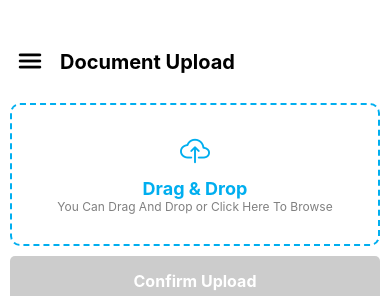
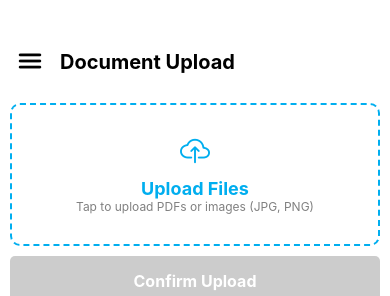
Before and after one commit to akindukodithuwakku/ATG-Mobile, a React Native app: screen /Documents in a window 390 px wide. Shown: the top 296 px of the page. Built offline with nearby package versions, Linux system fonts and the light colour scheme.

Commit message:
now can upload images

```diff
--- a/screens/Documents.js
+++ b/screens/Documents.js
@@ -35,7 +35,7 @@ const DocumentUpload = ({ navigation }) => {
   const pickDocument = async () => {
     try {
       const result = await DocumentPicker.getDocumentAsync({
-        type: "application/pdf",
+        type: ["application/pdf", "image/jpeg", "image/png"],
       });
       if (!result.canceled) {
         const file = result.assets[0];
@@ -49,7 +49,7 @@ const DocumentUpload = ({ navigation }) => {
   const uploadDocument = (uri, name) => {
     return new Promise((resolve, reject) => {
       try {
-        const userId = "Akindu_01";
+        const userId = "testuser_01";
         setUploadingFiles((prev) => ({
           ...prev,
           [name]: { progress: 0 },
@@ -85,7 +85,7 @@ const DocumentUpload = ({ navigation }) => {
               };
               setConfirmedFiles((prev) => [...prev, documentData]);
               scrollToEnd();
-              resolve(); // Resolve after successful upload
+              resolve();
             } catch (err) {
               console.error("Failed to parse response:", err);
               reject(err);
@@ -112,10 +112,18 @@ const DocumentUpload = ({ navigation }) => {
           });
         };
 
+        const fileType = name.endsWith(".pdf")
+          ? "application/pdf"
+          : name.endsWith(".jpg") || name.endsWith(".jpeg")
+          ? "image/jpeg"
+          : name.endsWith(".png")
+          ? "image/png"
+          : "application/octet-stream";
+
         const formData = new FormData();
         formData.append("file", {
           uri,
-          type: "application/pdf",
+          type: fileType,
           name,
         });
 
@@ -134,9 +142,8 @@ const DocumentUpload = ({ navigation }) => {
       for (const file of pendingFiles) {
         await uploadDocument(file.uri, file.name);
       }
-
       setPendingFiles([]);
-      setIsSuccess(true); // Show success page after upload
+      setIsSuccess(true);
     } catch (error) {
       console.error("Upload error:", error);
       Alert.alert("Upload Failed", "Some files could not be uploaded.");
@@ -201,10 +208,7 @@ const DocumentUpload = ({ navigation }) => {
   };
 
   const scrollToEnd = () => {
-    setTimeout(
-      () => scrollViewRef.current?.scrollToEnd({ animated: true }),
-      50
-    );
+    setTimeout(() => scrollViewRef.current?.scrollToEnd({ animated: true }), 50);
   };
 
   const isUploading = () => {
@@ -261,18 +265,11 @@ const DocumentUpload = ({ navigation }) => {
           contentContainerStyle={{ flexGrow: 1, paddingBottom: 100 }}
           keyboardShouldPersistTaps="handled"
         >
-          <TouchableOpacity
-            style={styles.uploadBox}
-            onPress={pickDocument}
-          >
-            <Ionicons
-              name="cloud-upload-outline"
-              size={30}
-              color="#00AEEF"
-            />
-            <Text style={styles.uploadText}>Drag & Drop</Text>
+          <TouchableOpacity style={styles.uploadBox} onPress={pickDocument}>
+            <Ionicons name="cloud-upload-outline" size={30} color="#00AEEF" />
+            <Text style={styles.uploadText}>Upload Files</Text>
             <Text style={styles.subText}>
-              You Can Drag And Drop or Click Here To Browse
+              Tap to upload PDFs or images (JPG, PNG)
             </Text>
           </TouchableOpacity>
 
@@ -333,11 +330,7 @@ const DocumentUpload = ({ navigation }) => {
                       style={styles.removeButton}
                       onPress={() => removeFile(index, item)}
                     >
-                      <Ionicons
-                        name="trash-outline"
-                        size={25}
-                        color="#FF0000"
-                      />
+                      <Ionicons name="trash-outline" size={25} color="#FF0000" />
                     </TouchableOpacity>
                   </View>
                 )}
```
